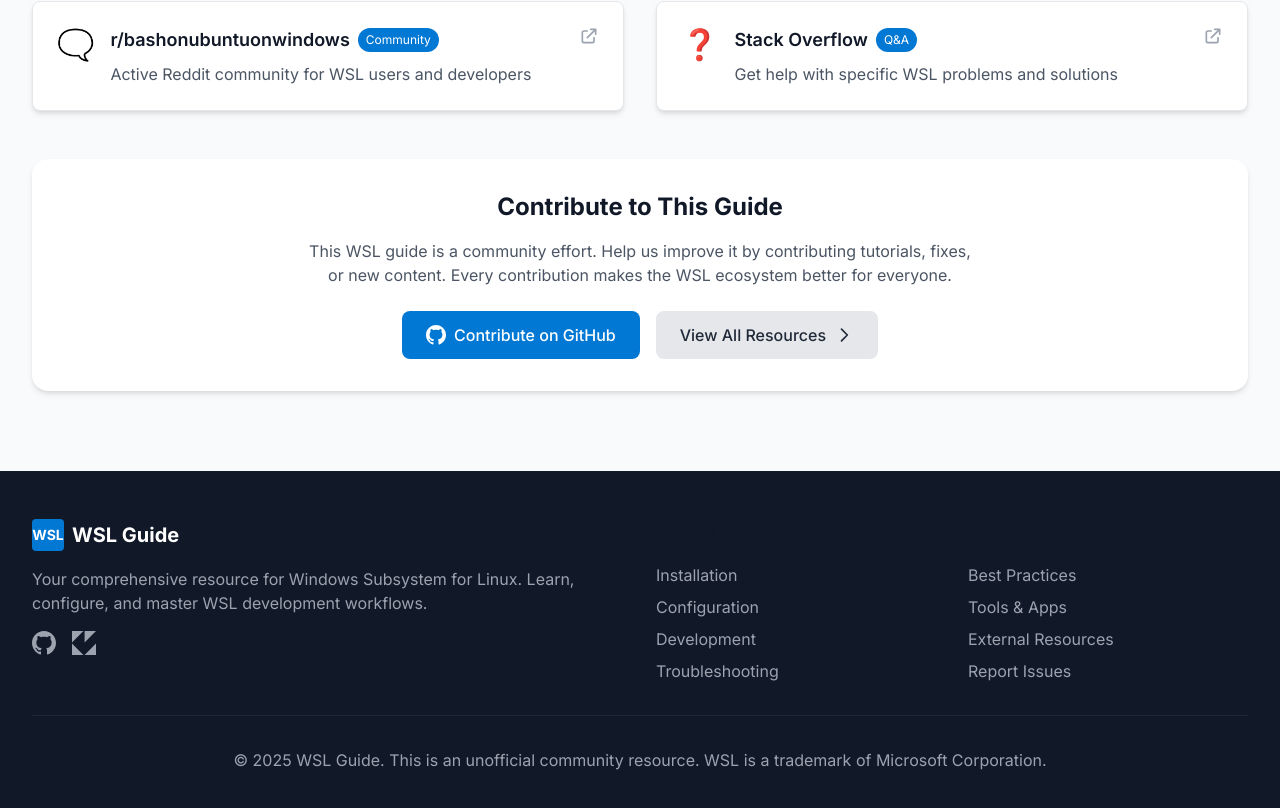
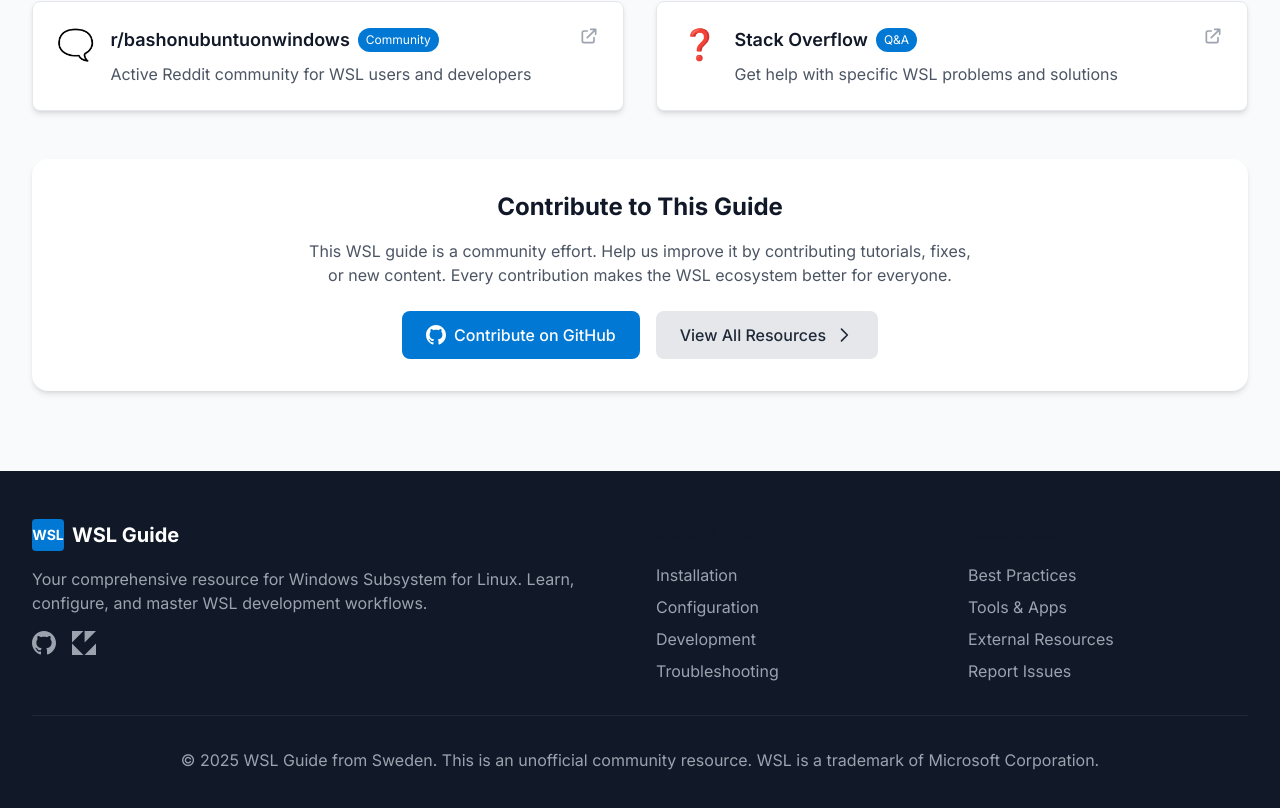
Before and after one commit to vinberg88/vinberg88.github.io, a Next.js app: page / in a window 1280 px wide. Shown: the part 4961-5769 px from the top of the page. Built offline with nearby package versions, Linux system fonts and the light colour scheme.

Commit message:
Update Footer.tsx

```diff
--- a/src/components/Footer.tsx
+++ b/src/components/Footer.tsx
@@ -63,7 +63,7 @@ export default function Footer() {
         </div>
 
         <div className="border-t border-gray-800 mt-8 pt-8 text-center text-gray-400">
-          <p>&copy; 2025 WSL Guide. This is an unofficial community resource. WSL is a trademark of Microsoft Corporation.</p>
+          <p>&copy; 2025 WSL Guide from Sweden. This is an unofficial community resource. WSL is a trademark of Microsoft Corporation.</p>
         </div>
       </div>
     </footer>
```
